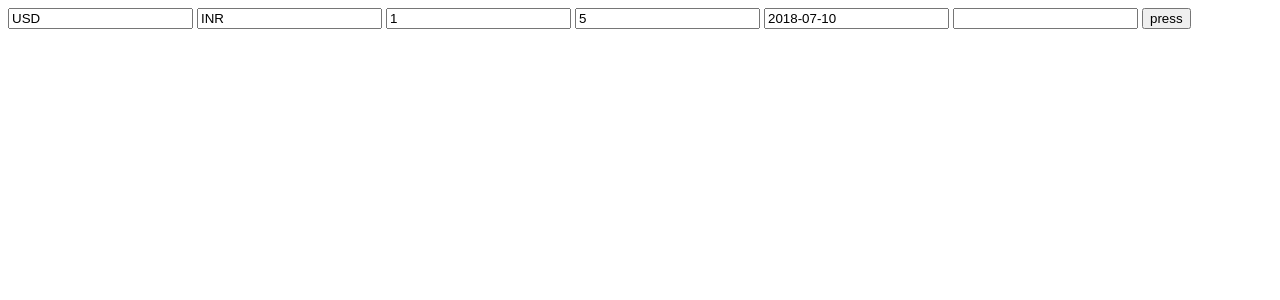
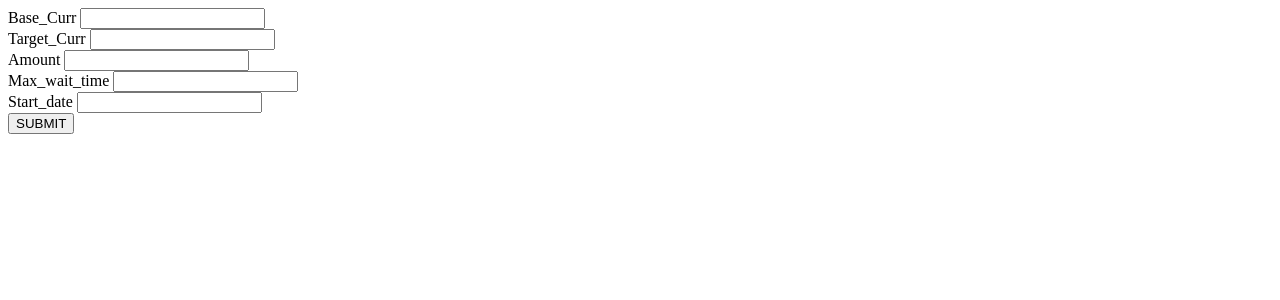
Before and after one commit to Himanshu372/Exchange-Rate-App, a Django app: page /exchange/ in a window 1280 px wide. Shown: the top 300 px of the page. Run offline with Django 3.2, Linux system fonts and the light colour scheme; some libraries are stand-ins or nearby versions.

Commit message:
Changes to view and html

```diff
--- a/Exchange_App/settings.py
+++ b/Exchange_App/settings.py
@@ -26,7 +26,7 @@ SECRET_KEY = 'lh&2r6ir++c_1+4yfn7bl)^arw6_jsna()1p=y*#3inuqj50_n'
 # SECURITY WARNING: don't run with debug turned on in production!
 DEBUG = True
 
-ALLOWED_HOSTS = ['currency-exchange-rate-app.herokuapp.com']
+ALLOWED_HOSTS = ['currency-exchange-rate-app.herokuapp.com', '127.0.0.1']
 
 
 # Application definition
--- a/exchange/templates/exchange/exchange_data.html
+++ b/exchange/templates/exchange/exchange_data.html
@@ -1,21 +1,40 @@
 {#{% extends 'exchange/index.html' %}#}
-
+{% load static %}
 <head>
     <script src="https://cdnjs.cloudflare.com/ajax/libs/Chart.js/2.5.0/Chart.min.js"></script>
     <script type="text/javascript" src="https://cdn.jsdelivr.net/jquery/latest/jquery.min.js"></script>
+    <link rel="stylesheet" href="{% static 'css/blog.css' %}">
 </head>
 {% block body %}
 <div class="container">
 
 
     <div id="myform">
-        <input id="base_curr" value="USD" />
-        <input id="target_curr" value="INR" />
-        <input id="amount" value="1" />
-        <input id="max_wait_time" value="5" />
-        <input id="start_date" value="2018-07-10" />
-        <input type="text" id="finalresult" />
-        <button type="button" id="submitbutton">press</button>
+{#        <input id="base_curr" value="USD" />#}
+{#        <input id="target_curr" value="INR" />#}
+{#        <input id="amount" value="1" />#}
+{#        <input id="max_wait_time" value="5" />#}
+{#        <input id="start_date" value="2018-07-10" />#}
+{#        <input type="text" id="finalresult" />#}
+{#        <button type="button" id="submitbutton">press</button>#}
+        <form>
+          <label>Base_Curr</label>
+          <input type="text" id="base_curr"><br />
+          <label>Target_Curr</label>
+          <input type="text" id="target_curr"><br />
+          <label>Amount</label>
+          <input type="text" id="amount"><br />
+          <label>Max_wait_time</label>
+          <input type="text" id="max_wait_time"><br />
+          <label>Start_date</label>
+          <input type="text" id="start_date"><br />
+            <button type="button" id="submitbutton">SUBMIT</button>
+        </form>
+
+{#            <form class="post-form">{% csrf_token %}#}
+{#                {{ form.as_p }}#}
+{#            </form>#}
+{#            <button type="button" id="submitbutton">SUBMIT</button>#}
     </div>
 
     <div>
@@ -41,9 +60,6 @@
 
         $.ajax({
             type: "POST",
-            beforeSend: function(xhr, settings) {
-                xhr.setRequestHeader("X-CSRFToken", '{{ csrf_token }}');
-            },
             url: "",
             async: true,
             data: {
@@ -71,7 +87,7 @@
                     options: {
                         title: {
                             display: true,
-                            text: 'World population per region (in millions)'
+                            text: 'Exchange Rate Forecast'
                         }
                     }
                 });
--- a/exchange/views.py
+++ b/exchange/views.py
@@ -95,7 +95,7 @@ class ListRateDataView(viewsets.ModelViewSet):
             end_date = datetime.strftime(end_date, '%Y-%m-%d')
             start_date = datetime.strftime(start_date, '%Y-%m-%d')
 
-            avg_rate = "select avg(rate) as avg_rate from exchange_ratedata where date between '{}' and '{}'".format(start_date, end_date)
+            avg_rate = "select avg(rate) as avg_rate from exchange_ratedata where base_currency= '{}' and target_currency = '{}' and date between '{}' and '{}'".format(base_curr, target_curr, start_date, end_date)
             cursor = connection.cursor()
             avg_rate = cursor.execute(avg_rate).fetchall()[0][0]
             # if len(avg_rate) == 0:
@@ -107,6 +107,7 @@ class ListRateDataView(viewsets.ModelViewSet):
             # result[end_date] = avg_rate
 
             to_date = to_date + relativedelta.relativedelta(days = 1)
+        print(result)
         return Response(result)
 
 
```
Also changed, not shown: exchange/static/exchange/content/site.css (+11 -0 lines), db.sqlite3.
